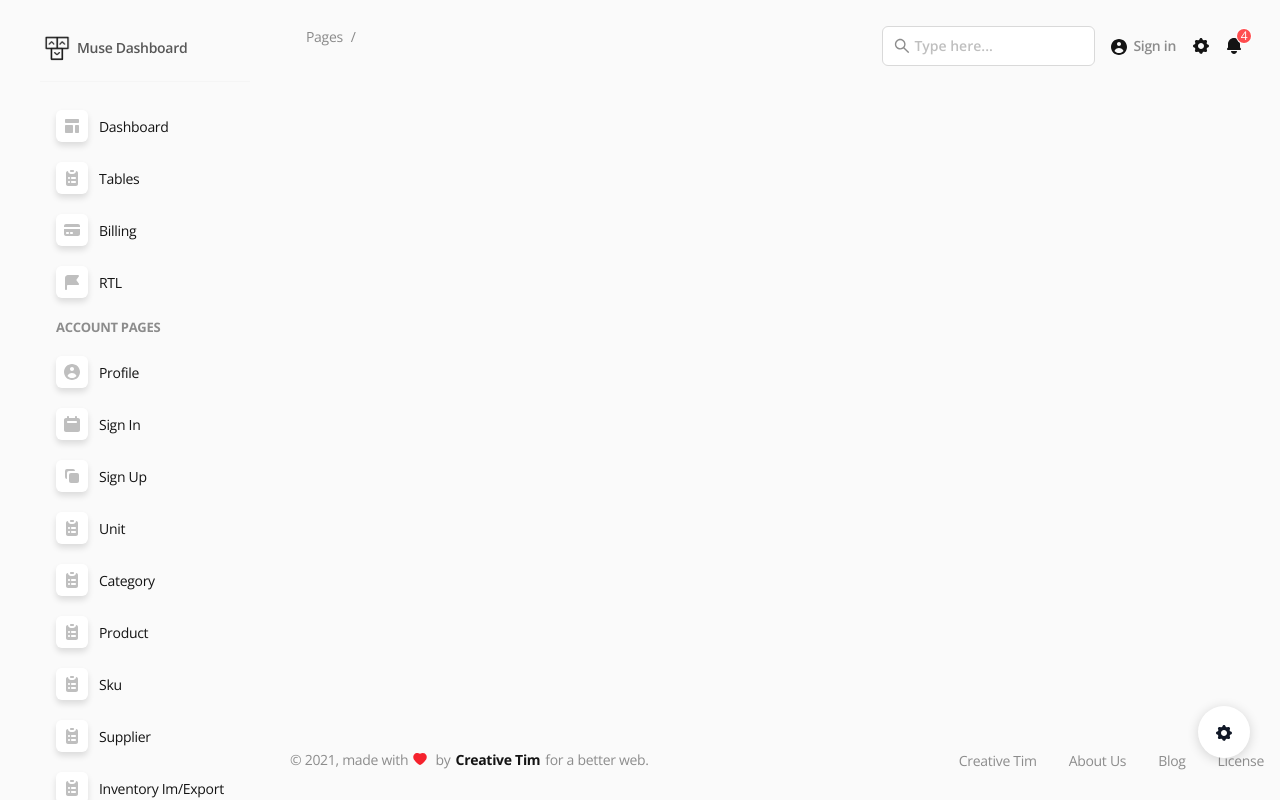
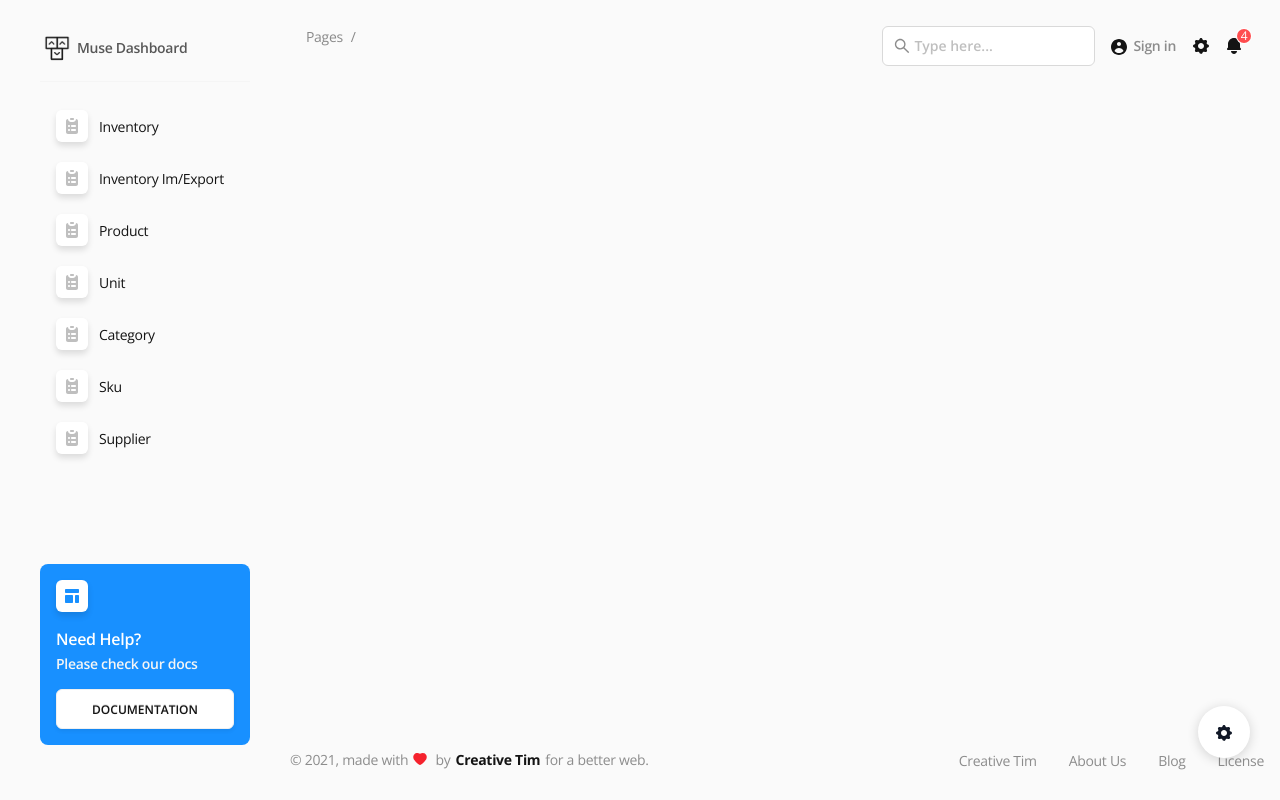
Before and after one commit to shjinnguyen/admin_fe, a React (Create React App) app: page / in a window 1280 px wide. Built offline with nearby package versions, Linux system fonts and the light colour scheme.

Commit message:
hidden menu

```diff
--- a/src/components/layout/Sidenav.js
+++ b/src/components/layout/Sidenav.js
@@ -168,7 +168,7 @@ function Sidenav({ color }) {
       </div>
       <hr />
       <Menu theme="light" mode="inline">
-        <Menu.Item key="1">
+        {/* <Menu.Item key="1">
           <NavLink to="/dashboard">
             <span
               className="icon"
@@ -248,7 +248,7 @@ function Sidenav({ color }) {
             <span className="icon">{signup}</span>
             <span className="label">Sign Up</span>
           </NavLink>
-        </Menu.Item>
+        </Menu.Item> */}
 
         {menuItems.map((item, index) => (
           <Menu.Item key={9 + index}>
@@ -289,6 +289,18 @@ function Sidenav({ color }) {
 
 const menuItems = [
   {
+    url: "/inventory",
+    title: "Inventory",
+  },
+  {
+    url: "/inventory-import",
+    title: "Inventory Im/Export",
+  },
+  {
+    url: "/product",
+    title: "Product",
+  },
+  {
     url: "/unit",
     title: "Unit",
   },
@@ -296,10 +308,7 @@ const menuItems = [
     url: "/category",
     title: "Category",
   },
-  {
-    url: "/product",
-    title: "Product",
-  },
+
   {
     url: "/sku",
     title: "Sku",
@@ -308,14 +317,6 @@ const menuItems = [
     url: "/supplier",
     title: "Supplier",
   },
-  {
-    url: "/inventory-import",
-    title: "Inventory Im/Export",
-  },
-  {
-    url: "/inventory",
-    title: "Inventory",
-  },
 ];
 
 export default Sidenav;
```
